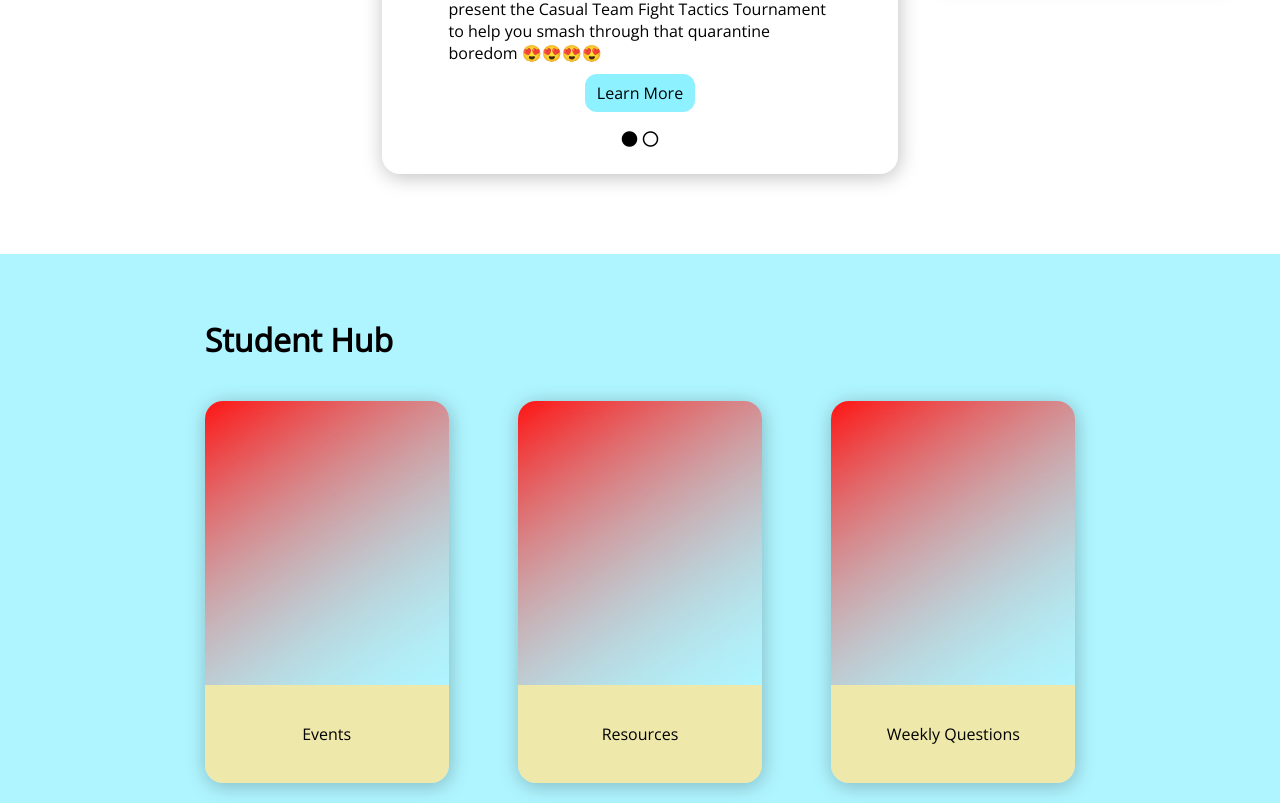
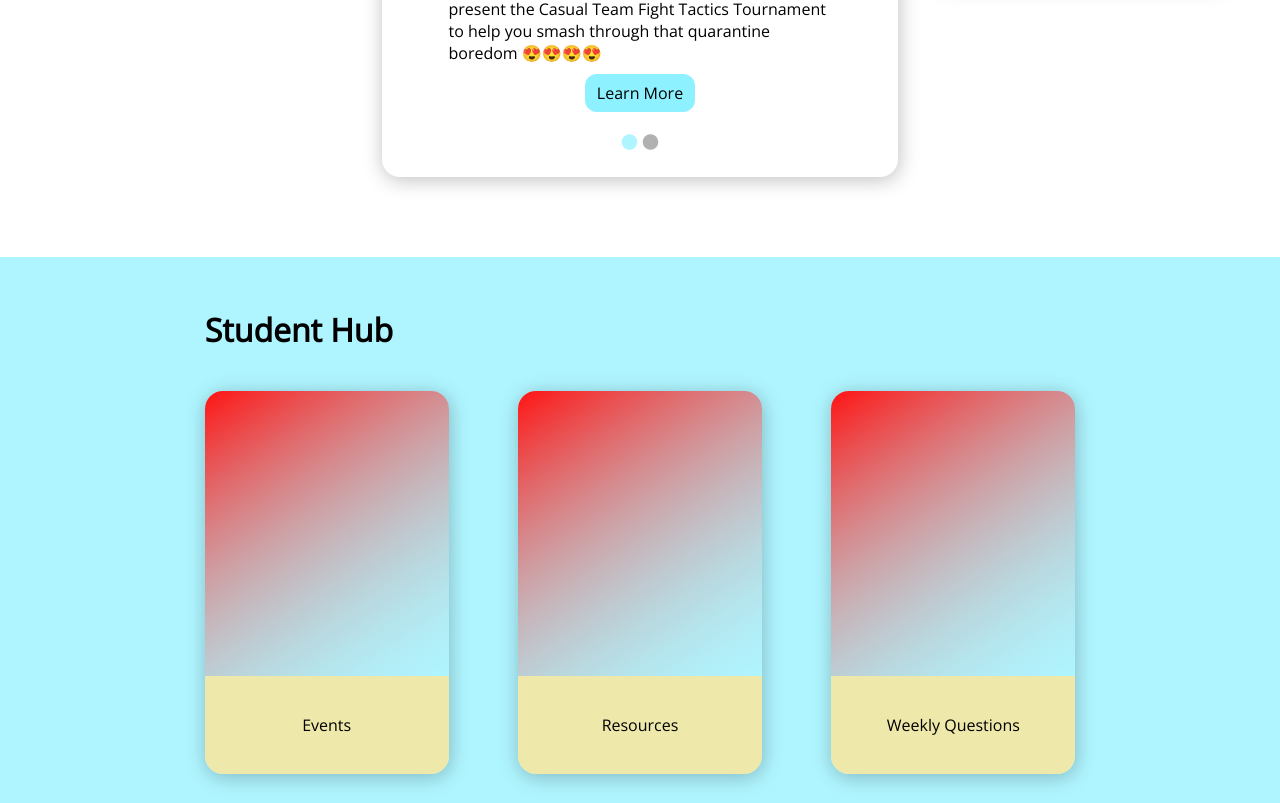
Before and after one commit to axieax/mathsoc-website, a React (Create React App) app: page / in a window 1280 px wide. Shown: the part 1077-1880 px from the top of the page. Built offline with nearby package versions, Linux system fonts and the light colour scheme.

Commit message:
updated banner viewbar

```diff
--- a/src/components/Banner.scss
+++ b/src/components/Banner.scss
@@ -48,12 +48,18 @@
     }
     .ViewBar {
       text-align: center;
-      margin-top: 1em;
-      .far {
-        cursor: pointer;
-      }
+      margin-top: 1.2em;
       i {
         margin: 0 0.15em;
+      }
+      .fas.active {
+        color: $secondary;
+        opacity: 0.7;
+      }
+      .fas.inactive {
+        cursor: pointer;
+        color: black;
+        opacity: 0.3;
       }
     }
   }
--- a/src/components/Banner.tsx
+++ b/src/components/Banner.tsx
@@ -8,9 +8,9 @@ function ViewBar({activeView, panels, setActiveView} : {activeView: number, pane
             {panels.map((panel, index) => {
                 return (
                     (index === activeView) ? (
-                        <i className="fas fa-circle"/>
+                        <i className="fas fa-circle active"/>
                     ) : (
-                        <i className="far fa-circle" onClick={() => setActiveView(index)}/>
+                        <i className="fas fa-circle inactive" onClick={() => setActiveView(index)}/>
                     )
                 );
             })}
--- a/src/pages/Home.scss
+++ b/src/pages/Home.scss
@@ -36,7 +36,7 @@
   .StudentBox {
     background-color: rgba($secondary, 0.7);
     margin: 80px 0;
-    padding: 5% 16%;
+    padding: 4% 16%;
     .studentHub {
       .studentBoxes {
         margin: 40px 0;
--- a/src/pages/Home.tsx
+++ b/src/pages/Home.tsx
@@ -119,7 +119,7 @@ function EventsBox() {
 
 
 function StudentBox() {
-    // NOTE: Tile images need to be of constant dimensions, e.g. 300x400px
+    // NOTE: Tile images need to be of constant dimensions, e.g. 300x350px
     return (
         <div className="StudentBox">
             <div className="studentHub">
```
